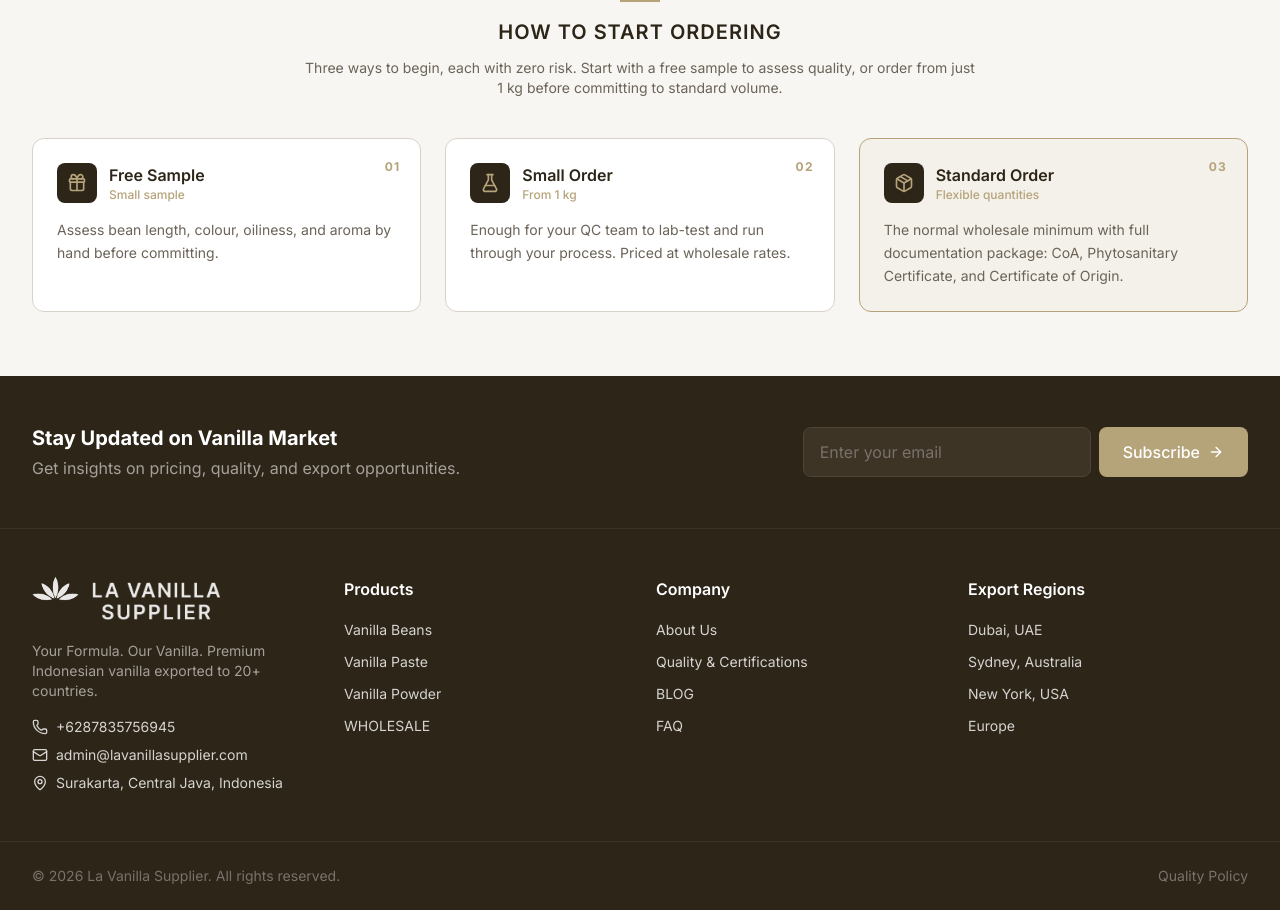
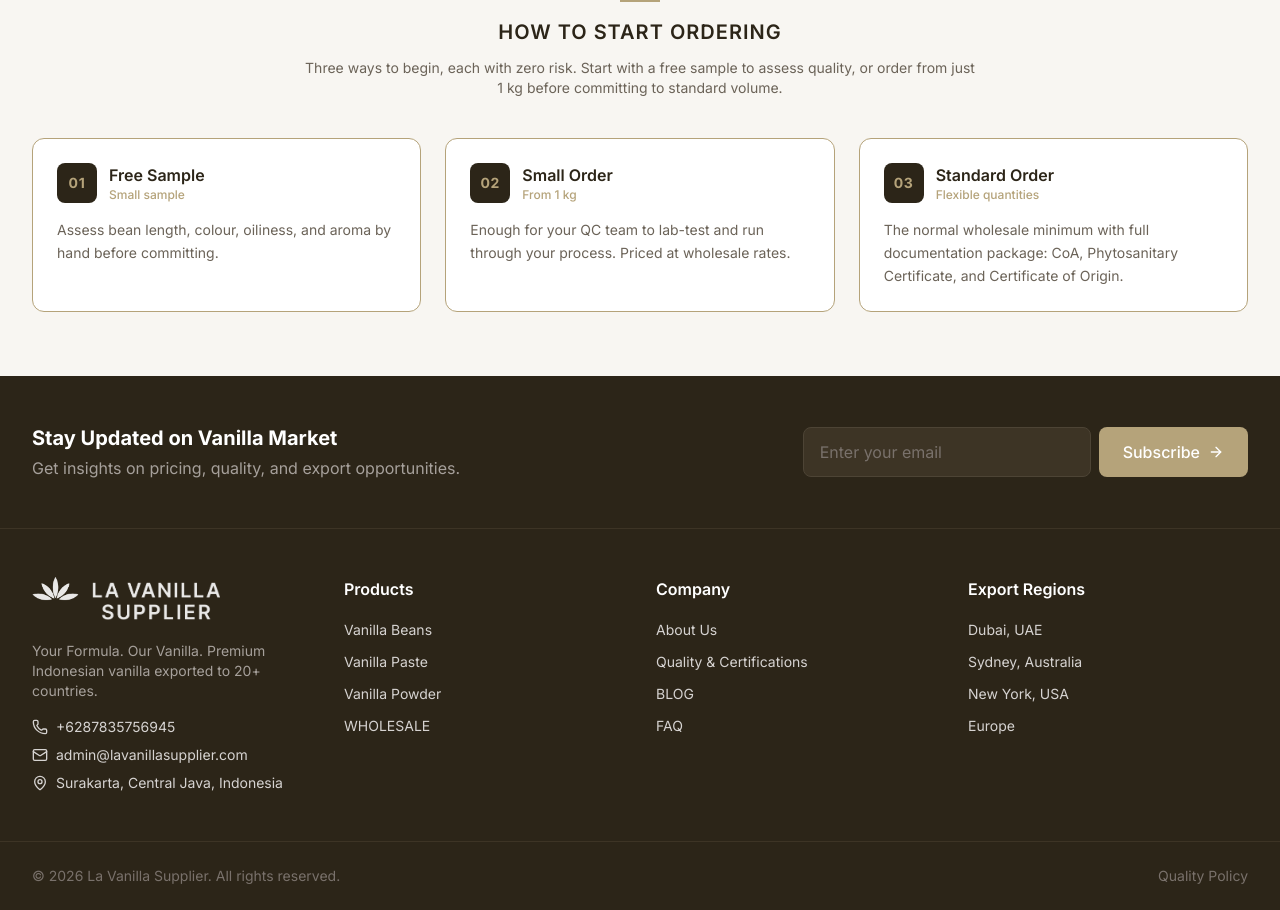
Before and after one commit to irfanmulachela-glitch/vanilla, a Next.js app: page /contact in a window 1280 px wide. Shown: the part 1440-2350 px from the top of the page. Built offline with nearby package versions, Linux system fonts and the light colour scheme.

Commit message:
ui: ordering ladder cards use step numbers instead of icons, uniform gold borders, no hover

```diff
--- a/src/components/ordering-ladder.tsx
+++ b/src/components/ordering-ladder.tsx
@@ -1,29 +1,21 @@
-import { FlaskConical, Package, Gift } from "lucide-react";
-
 const tiers = [
   {
-    icon: Gift,
     title: "Free Sample",
     quantity: "Small sample",
     description:
       "Assess bean length, colour, oiliness, and aroma by hand before committing.",
-    highlight: false,
   },
   {
-    icon: FlaskConical,
     title: "Small Order",
     quantity: "From 1 kg",
     description:
       "Enough for your QC team to lab-test and run through your process. Priced at wholesale rates.",
-    highlight: false,
   },
   {
-    icon: Package,
     title: "Standard Order",
     quantity: "Flexible quantities",
     description:
       "The normal wholesale minimum with full documentation package: CoA, Phytosanitary Certificate, and Certificate of Origin.",
-    highlight: true,
   },
 ];
 
@@ -47,18 +39,13 @@ export default function OrderingLadder() {
           {tiers.map((tier, i) => (
             <div
               key={tier.title}
-              className={`relative p-6 rounded-xl border transition-all ${
-                tier.highlight
-                  ? "border-[#B5A37A] bg-[#B5A37A]/[0.07]"
-                  : "border-[#D8D3C9] bg-white hover:border-[#B5A37A]/60 hover:-translate-y-0.5 hover:shadow-md"
-              }`}
+              className="p-6 rounded-xl border border-[#B5A37A] bg-white"
             >
-              <span className="absolute top-5 right-5 text-xs font-bold tracking-widest text-[#B5A37A]">
-                {String(i + 1).padStart(2, "0")}
-              </span>
               <div className="flex items-center gap-3 mb-4">
-                <div className="w-10 h-10 bg-[#2C2518] rounded-lg flex items-center justify-center">
-                  <tier.icon className="w-5 h-5 text-[#B5A37A]" />
+                <div className="w-10 h-10 bg-[#2C2518] rounded-lg flex items-center justify-center shrink-0">
+                  <span className="text-sm font-bold tracking-wider text-[#B5A37A]">
+                    {String(i + 1).padStart(2, "0")}
+                  </span>
                 </div>
                 <div>
                   <p className="font-semibold text-[#2C2518]">{tier.title}</p>
```
